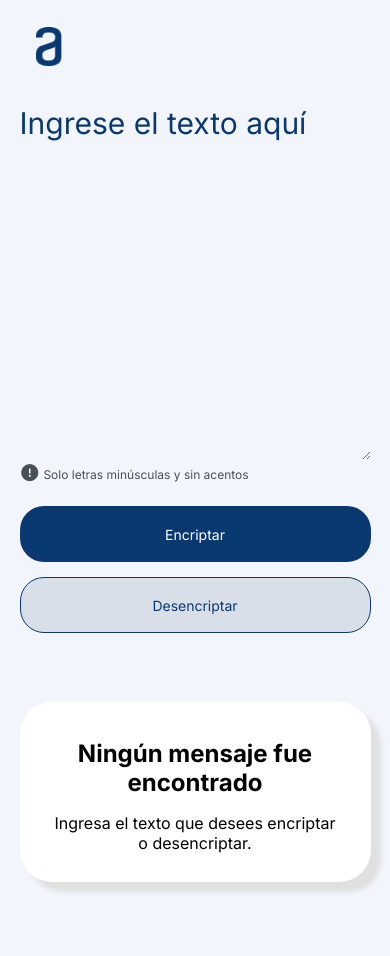
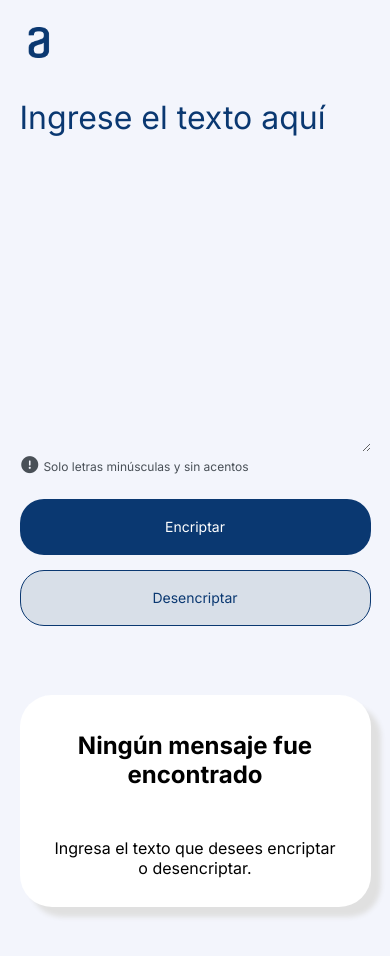
Before and after one commit to FlorIniguez/challenge-encriptador, a plain HTML site: page index.html in a window 390 px wide. Before the commit the page ends 914 px from the top, so only its background shows below. Drawn offline with Linux system fonts and the light colour scheme.

Commit message:
pruebas mobile pages

```diff
--- a/style.css
+++ b/style.css
@@ -6,15 +6,15 @@
   background-color: #f3f5fc;
 }
 .logo {
-  margin-top: 25px;
-  margin-left: 10px;
+  margin-top: 35px;
+  margin-left: 50px;
   width: 7%;
 }
 .container {
   height: 100vh;
   display: flex;
   margin-bottom: 15px;
-  margin-left: 10%;
+  margin-left: 15%;
 }
 
 /* TEXTAREA */
@@ -25,7 +25,7 @@
   width: 100%;
   min-height: 55vh;
   margin-top: 10%;
-  font-size: 30px;
+  font-size: 32px;
   border: none;
   color: #0a3871;
   background-color: #f3f5fc;
@@ -77,7 +77,7 @@
   border-radius: 32px;
   text-align: center;
   box-shadow: 10px 10px 5px 0px rgba(224, 224, 224, 1);
-  margin: 0 auto;
+  margin: 0;
 }
 .img-muñeco {
   margin-top: 40%;
@@ -184,10 +184,8 @@
 }
 @media (max-width: 450px) {
   .logo {
-    width: 25%;
-  }
-  .container {
-    margin: auto;
+    width: 20%;
+
   }
   .contenedor-botones {
     display: flex;
@@ -212,4 +210,7 @@
   .btn-copiar {
     height: 4em;
   }
+  .ningun-msj, .encriptar {
+    margin-bottom: 10%;
+  }
 }
```
